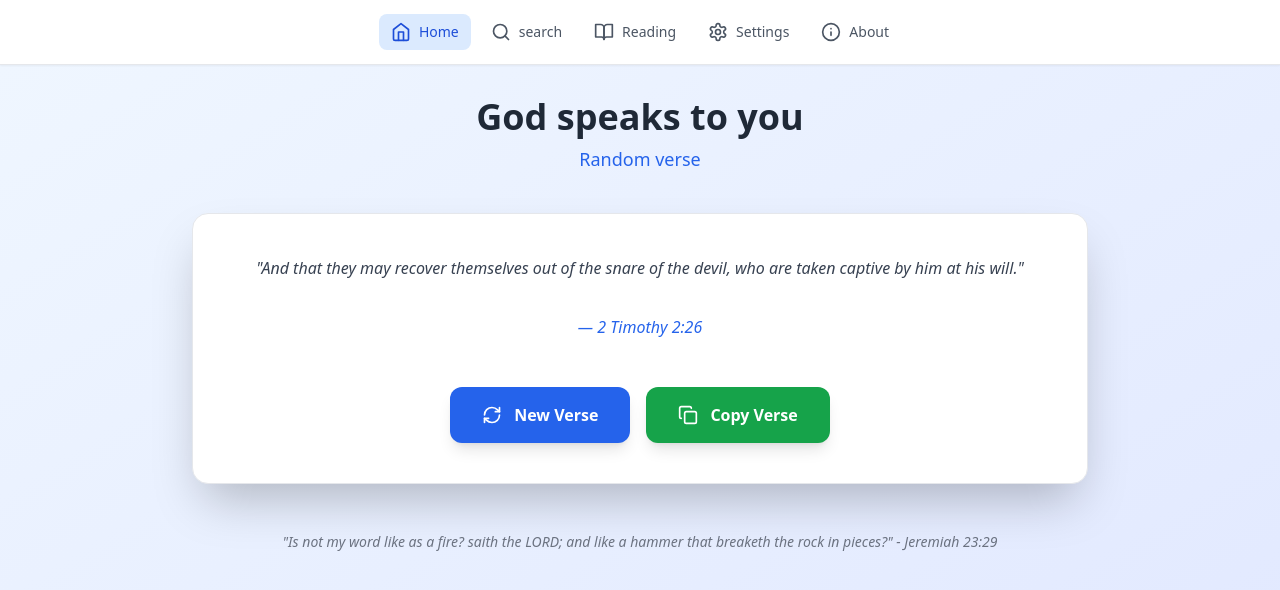
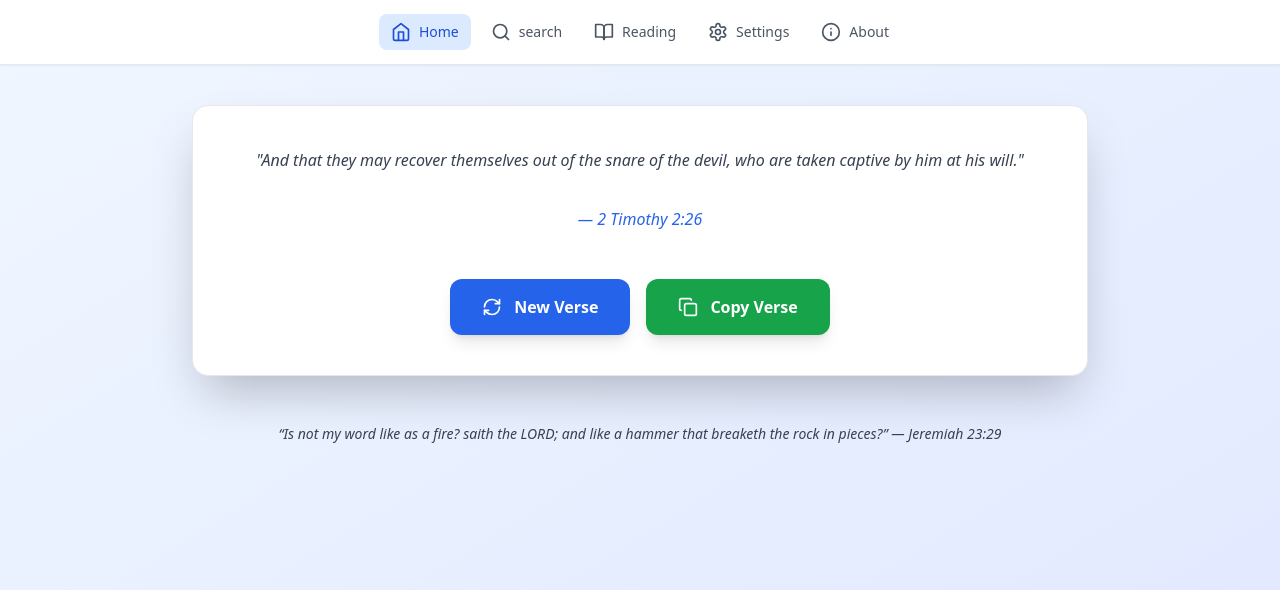
Before and after one commit to thewordofgodfr/site-par-bolt-ai, a React (Vite) app: page / in a window 1280 px wide. Shown: the top 590 px of the page. Built offline with nearby package versions, Linux system fonts and the light colour scheme.

Commit message:
Update Home.tsx

```diff
--- a/src/pages/Home.tsx
+++ b/src/pages/Home.tsx
@@ -48,21 +48,17 @@ export default function Home() {
     fetchRandomVerse();
   }, [state.settings.language]);
 
+  // Clic sur la citation fixe -> ouvrir la lecture de Jérémie 23
+  const openJeremiah23 = () => {
+    // utiliser l'identifiant interne anglais du livre
+    navigateToVerse('Jeremiah', 23);
+  };
+
   return (
     <div className={`min-h-screen ${isDark ? 'bg-gray-900' : 'bg-gradient-to-br from-blue-50 to-indigo-100'} transition-colors duration-200`}>
-      <div className="container mx-auto px-4 py-6 md:py-8">
+      <div className="container mx-auto px-4 py-8 md:py-10">
         <div className="max-w-4xl mx-auto">
-          {/* Header */}
-          <div className="text-center mb-8 md:mb-10">
-            <h1 className={`text-2xl md:text-3xl lg:text-4xl font-bold mb-2 ${isDark ? 'text-white' : 'text-gray-800'}`}>
-              {state.settings.language === 'fr' ? 'Dieu vous parle' : 'God speaks to you'}
-            </h1>
-            <p className={`text-base md:text-lg ${isDark ? 'text-blue-400' : 'text-blue-600'} font-medium`}>
-              {state.settings.language === 'fr' ? 'Verset aléatoire' : 'Random verse'}
-            </p>
-          </div>
-
-          {/* Verse Card */}
+          {/* Carte du verset */}
           <div className={`${isDark ? 'bg-gray-800 border-gray-700' : 'bg-white border-gray-200'} rounded-2xl shadow-2xl border p-6 md:p-10 transition-all duration-300 hover:shadow-3xl`}>
             {loading ? (
               <div className="flex items-center justify-center py-16">
@@ -93,14 +89,15 @@ export default function Home() {
               </div>
             )}
 
-            {/* Action Buttons */}
+            {/* Boutons d'action */}
             <div className="flex flex-col sm:flex-row gap-4 mt-12 justify-center">
               <button
                 onClick={fetchRandomVerse}
                 disabled={loading}
                 className={`flex items-center justify-center space-x-3 px-8 py-4 rounded-xl font-semibold transition-all duration-200 transform hover:scale-105 ${
-                  isDark ? 'bg-blue-600 hover:bg-blue-700 text-white shadow-lg hover:shadow-xl'
-                         : 'bg-blue-600 hover:bg-blue-700 text-white shadow-lg hover:shadow-xl'
+                  isDark
+                    ? 'bg-blue-600 hover:bg-blue-700 text-white shadow-lg hover:shadow-xl'
+                    : 'bg-blue-600 hover:bg-blue-700 text-white shadow-lg hover:shadow-xl'
                 } ${loading ? 'opacity-50 cursor-not-allowed' : ''}`}
               >
                 <RefreshCw size={20} className={loading ? 'animate-spin' : ''} />
@@ -111,8 +108,9 @@ export default function Home() {
                 onClick={handleCopyVerse}
                 disabled={!verse || loading}
                 className={`flex items-center justify-center space-x-3 px-8 py-4 rounded-xl font-semibold transition-all duration-200 transform hover:scale-105 ${
-                  isDark ? 'bg-green-600 hover:bg-green-700 text-white shadow-lg hover:shadow-xl'
-                         : 'bg-green-600 hover:bg-green-700 text-white shadow-lg hover:shadow-xl'
+                  isDark
+                    ? 'bg-green-600 hover:bg-green-700 text-white shadow-lg hover:shadow-xl'
+                    : 'bg-green-600 hover:bg-green-700 text-white shadow-lg hover:shadow-xl'
                 } ${(!verse || loading) ? 'opacity-50 cursor-not-allowed' : ''}`}
               >
                 {copied ? <Check size={20} /> : <Copy size={20} />}
@@ -121,13 +119,24 @@ export default function Home() {
             </div>
           </div>
 
-          {/* Footer Quote */}
+          {/* Citation fixe (cliquable) */}
           <div className="text-center mt-12">
-            <p className={`text-sm ${isDark ? 'text-gray-400' : 'text-gray-500'} italic`}>
-              {state.settings.language === 'fr'
-                ? '"Ma parole n\'est-elle pas comme un feu, dit l\'Éternel, Et comme un marteau qui brise le roc?" - Jérémie 23:29'
-                : '"Is not my word like as a fire? saith the LORD; and like a hammer that breaketh the rock in pieces?" - Jeremiah 23:29'}
-            </p>
+            <button
+              onClick={openJeremiah23}
+              className="mx-auto block focus:outline-none"
+              aria-label={state.settings.language === 'fr'
+                ? 'Ouvrir Jérémie 23'
+                : 'Open Jeremiah 23'}
+              title={state.settings.language === 'fr'
+                ? 'Ouvrir Jérémie 23'
+                : 'Open Jeremiah 23'}
+            >
+              <p className={`text-sm ${isDark ? 'text-gray-200' : 'text-gray-700'} italic hover:underline`}>
+                {state.settings.language === 'fr'
+                  ? '« Ma parole n’est-elle pas comme un feu, dit l’Éternel, et comme un marteau qui brise le roc ? » — Jérémie 23:29'
+                  : '“Is not my word like as a fire? saith the LORD; and like a hammer that breaketh the rock in pieces?” — Jeremiah 23:29'}
+              </p>
+            </button>
           </div>
         </div>
       </div>
```
